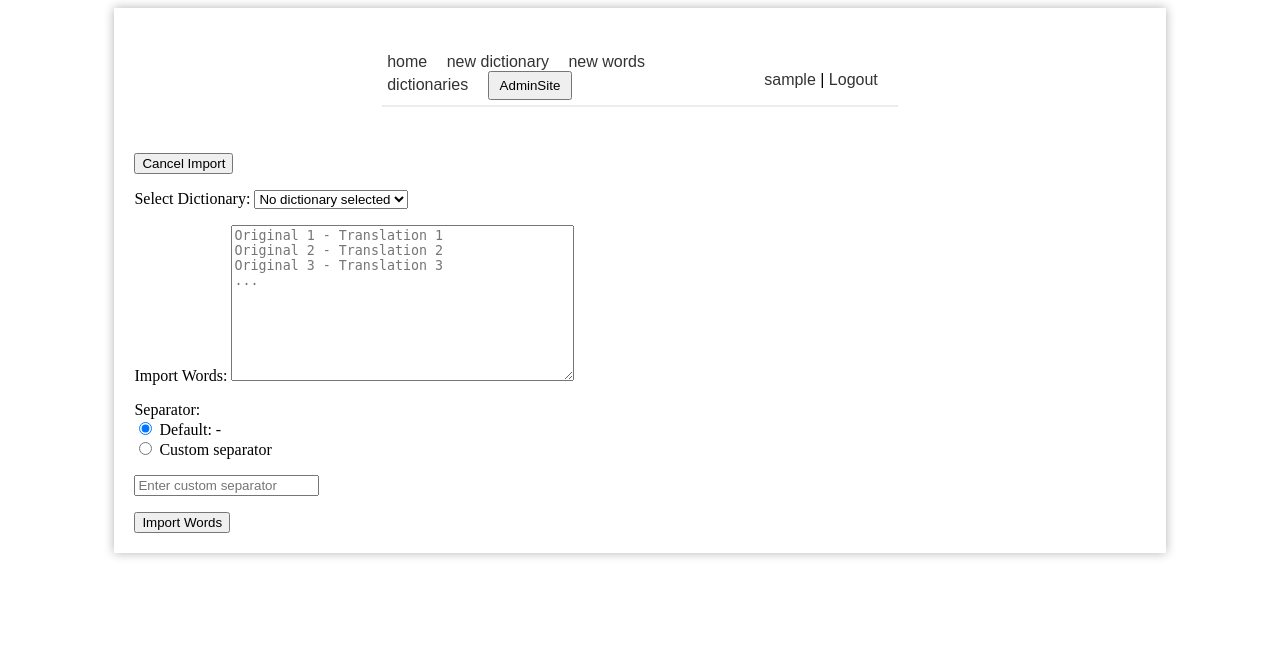
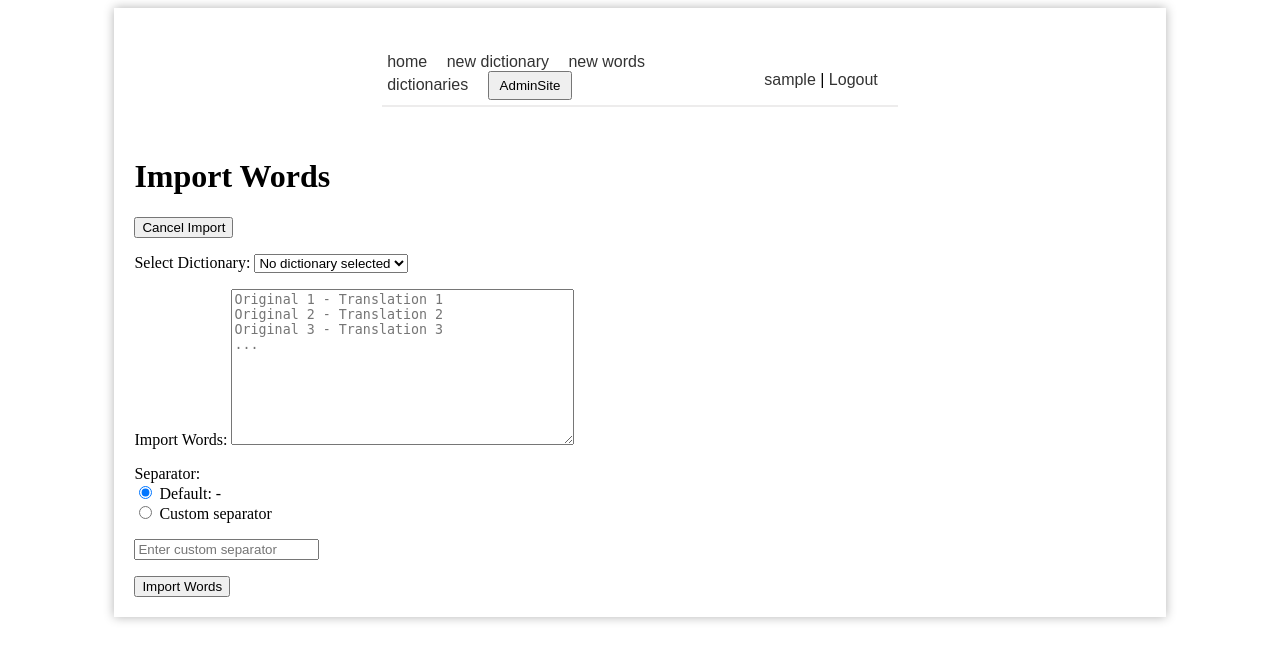
Before and after one commit to F-redy/assistant_in_learning_new_words, a Django app: page /words/import-new-words/ in a window 1280 px wide. Shown: the top 657 px of the page. Run offline with Django 4.2, Linux system fonts and the light colour scheme; the visitor is signed in with stand-in values (Sample User, id 1); data that the repository does not hold is empty.

Commit message:
add header change input to button

```diff
--- a/templates/words/import_words.html
+++ b/templates/words/import_words.html
@@ -2,9 +2,10 @@
 
 {% block content %}
     <div>
+    <h1> Import Words</h1>
         <p>
             <a href="{% url 'words:add_new_words' %}">
-                <input type="submit" value="Cancel Import">
+                 <button type="submit">Cancel Import</button>
             </a>
         </p>
         <form method="post">
```
